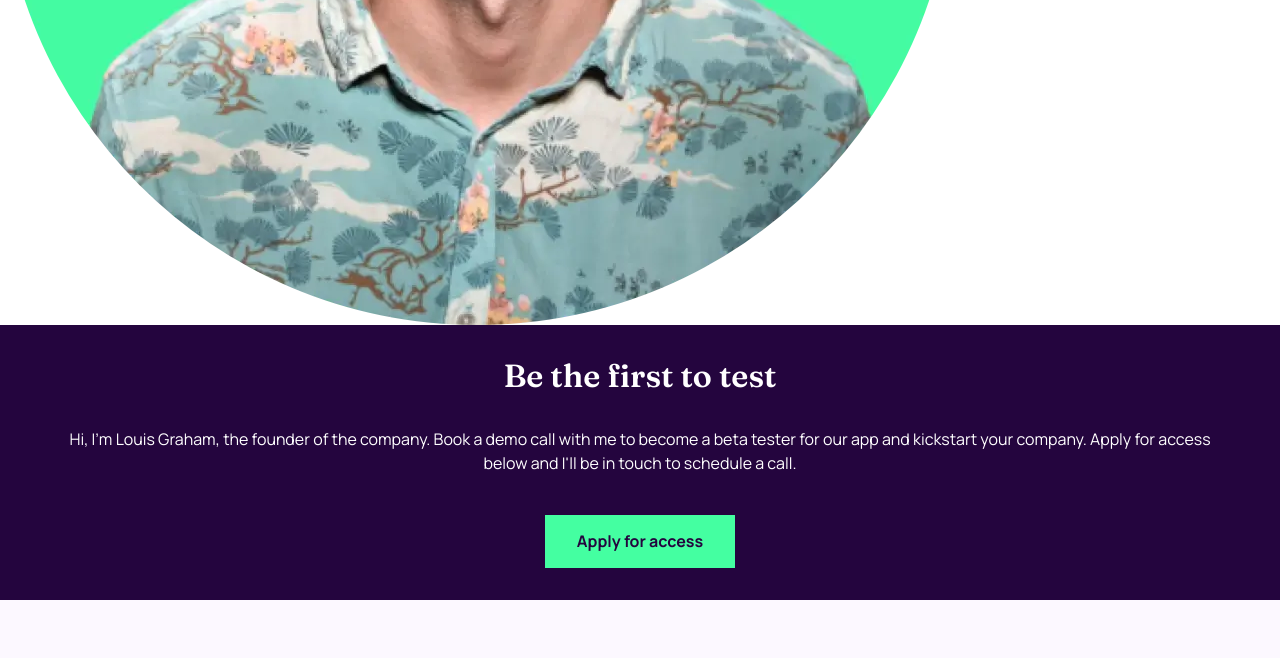
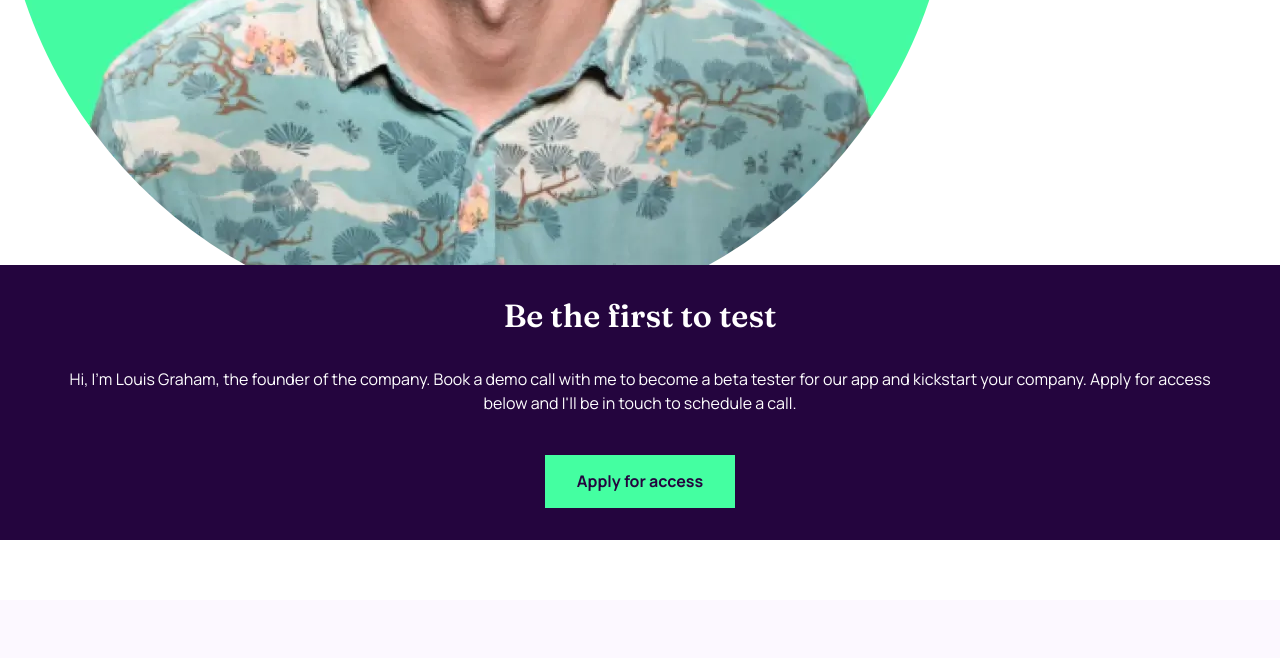
Before and after one commit to gusanchefullstack/frontend-html-css-workit-landing-page, a website built with Vite: page index.html in a window 1280 px wide. Shown: the part 2144-2802 px from the top of the page. Built offline with nearby package versions, Linux system fonts and the light colour scheme.

Commit message:
Actualiza index.html para mejorar la presentación visual de la sección del fundador. Se añade una clase relativa para posicionar el artículo y se ajustan los estilos de la sección, optimizando la experiencia del usuario en dispositivos móviles.

```diff
--- a/index.html
+++ b/index.html
@@ -65,11 +65,11 @@
         <img src="./assets/images/ornamental-tablet-bottom.svg" alt="" class="hidden md:block lg:hidden">
         <img src="./assets/images/ornamental-desktop.svg" alt="" class="hidden lg:block">
       </section>
-      <section class="bg-white">
-        <figure>
-          <img src="./assets/images/image-founder.webp" alt="Founder">
+      <section class="bg-white relative">
+        <figure >
+          <img src="./assets/images/image-founder.webp" alt="Founder" >
         </figure>
-        <article class="bg-purple-900 p-8 text-center">
+        <article class="bg-purple-900 p-8 text-center relative -top-15 left-0 z-10">
           <h2 class="font-fraunces text-white font-semibold text-[32px] leading-[1.2]">Be the first to test</h2>
           <p class="text-white mt-8 font-normal text-base px-[1.5rem]">Hi, I'm Louis Graham, the founder of the company. Book a demo call with me to become a beta tester for our app and kickstart your company. Apply for access below and I'll be in touch to schedule a call.</p>
           <button class="bg-green-workit font-bold text-base leading-[1.8] text-purple-900 px-8 py-3 mt-10 hover:bg-purple-900 hover:text-green-workit hover:border-green-workit hover:border-2 hover:cursor-pointer">Apply for access</button>
```
